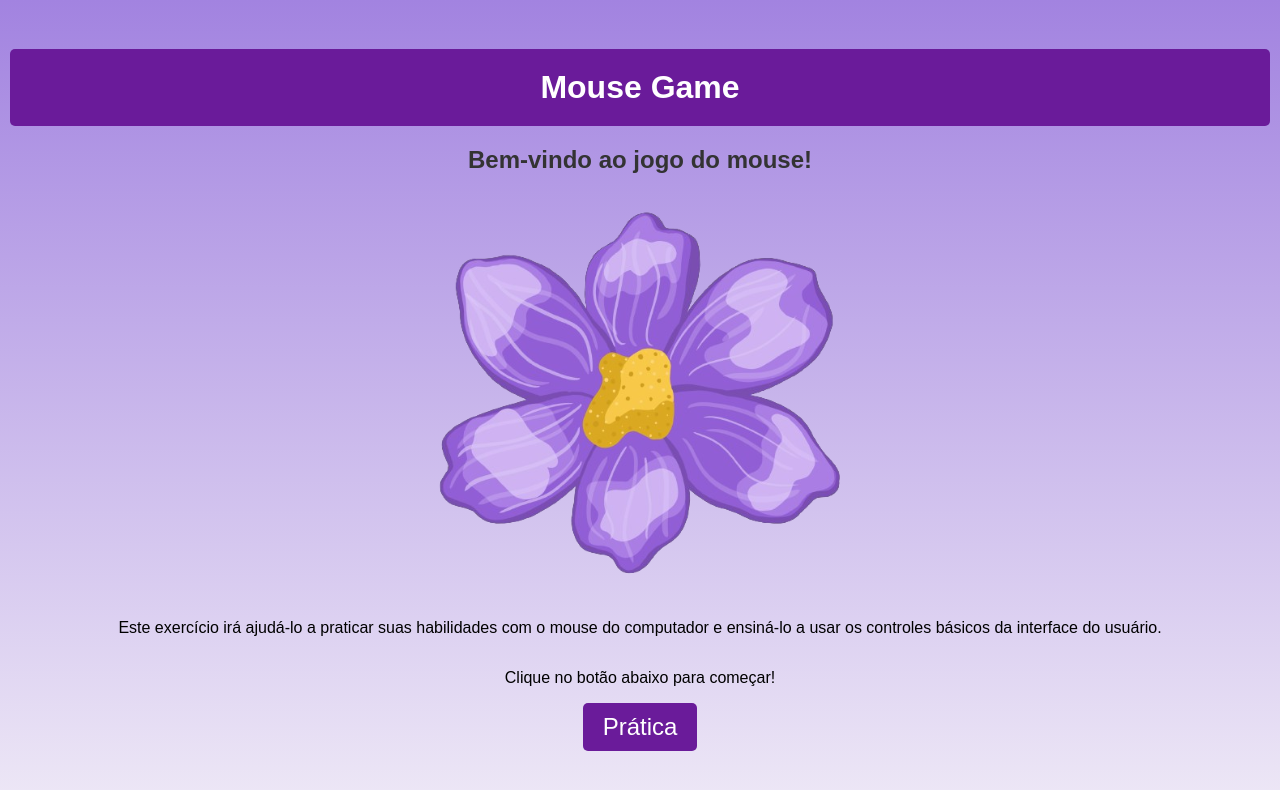
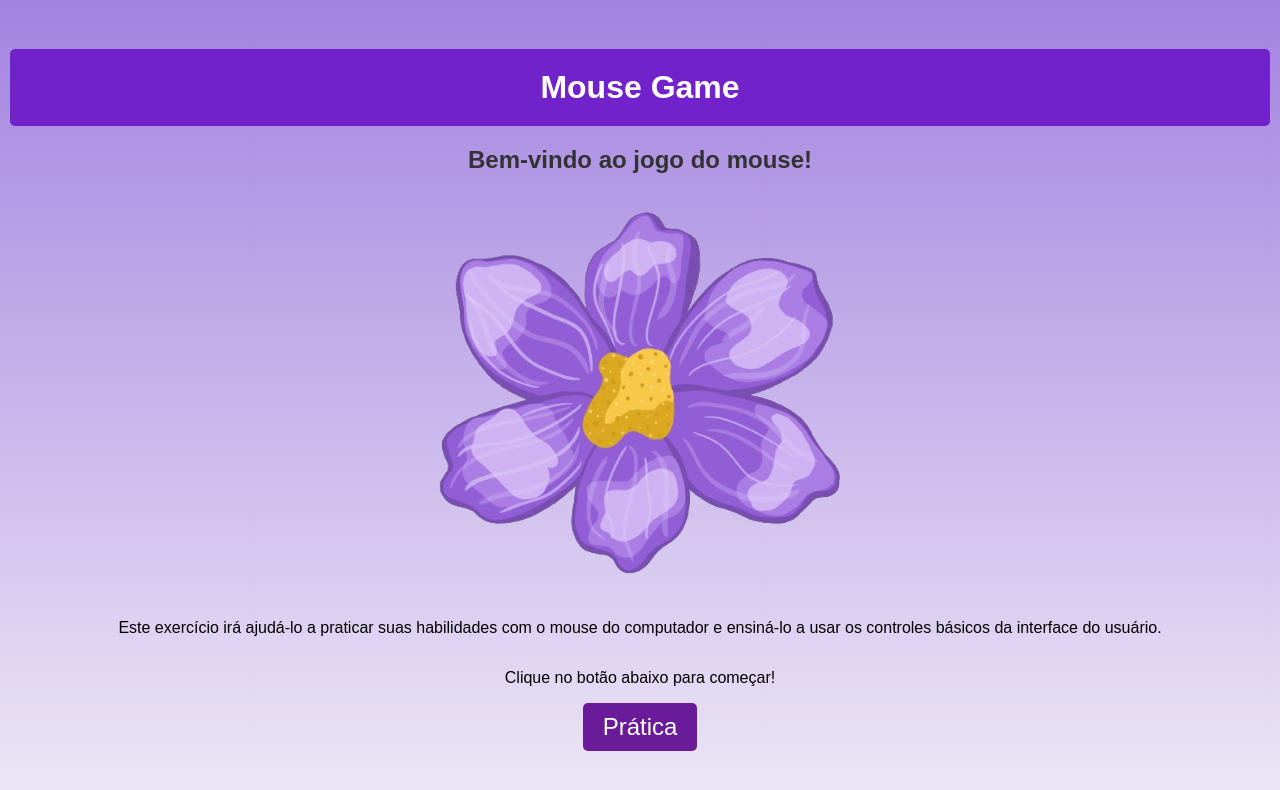
Before and after one commit to louisa-ana/mouser2, a plain HTML site: page index.html in a window 1280 px wide. Drawn offline with Linux system fonts and the light colour scheme.

Commit message:
Update index.html

```diff
--- a/index.html
+++ b/index.html
@@ -18,7 +18,7 @@
       }
 
       .mg {
-        background-color: #6a1b9a;
+        background-color: #7122ca;
         color: #fff;
         padding: 20px;
         border-radius: 5px;
```
